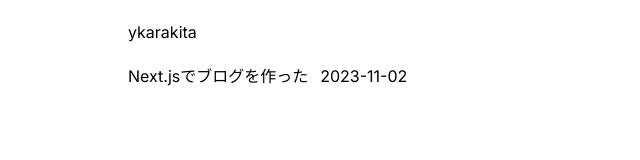
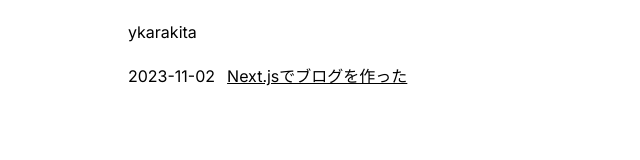
Before and after one commit to ykarakita/blog, a Next.js app: page / in a window 1280 px wide. Shown: the top 160 px of the page, without its empty margins (0-640 px from the left). Built offline with nearby package versions, Linux system fonts and the light colour scheme.

Commit message:
update style

```diff
--- a/app/page.tsx
+++ b/app/page.tsx
@@ -16,10 +16,12 @@ export default function Home() {
       <ul>
         {allPostsData.map((post) => (
           <li key={post.id}>
-            <span className="mr-3">
-              <Link href={`posts/${post.id}`}>{post.title}</Link>
+            <span className="mr-3">{Date(post.date)}</span>
+            <span>
+              <Link href={`posts/${post.id}`} className="underline">
+                {post.title}
+              </Link>
             </span>
-            <span>{Date(post.date)}</span>
           </li>
         ))}
       </ul>
```
